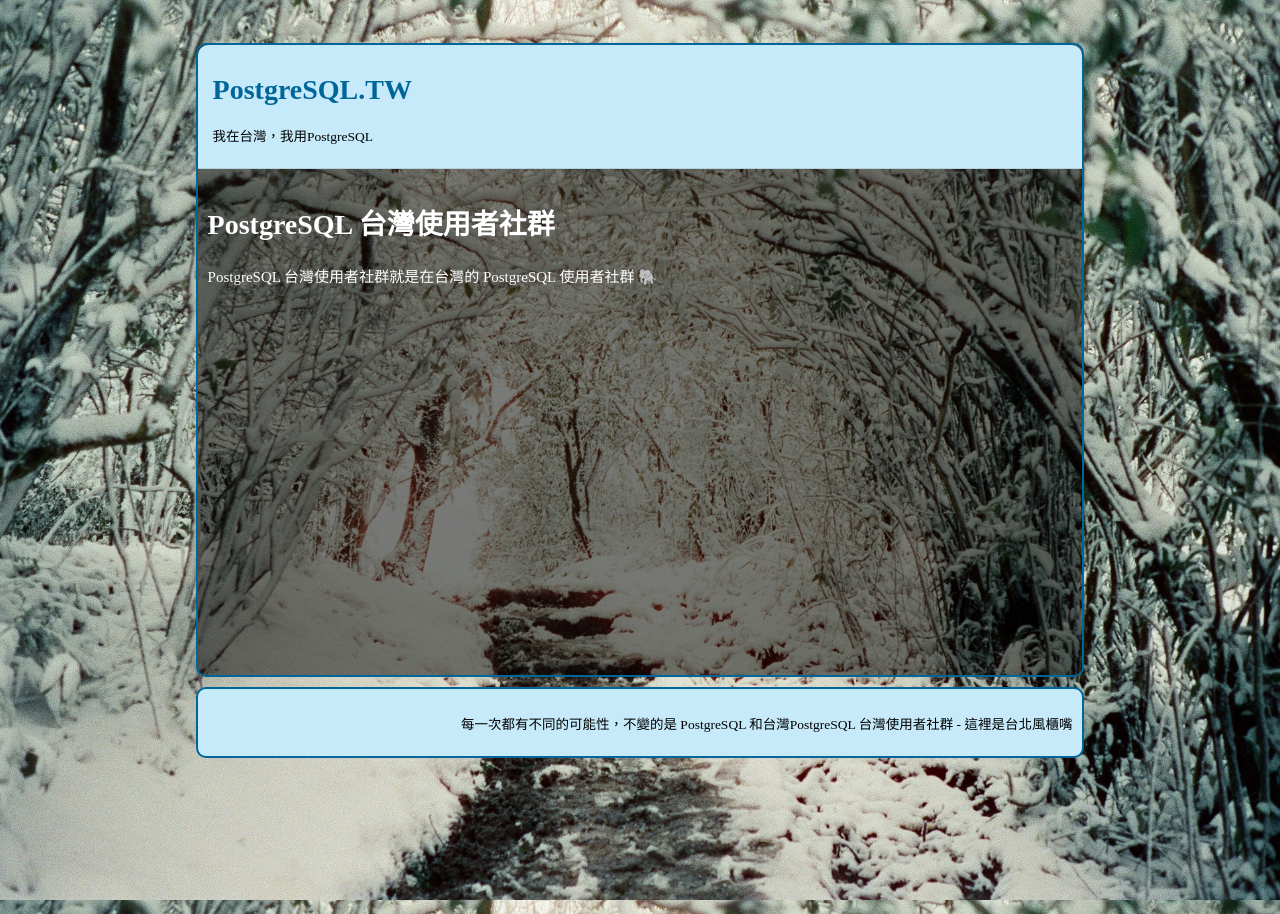
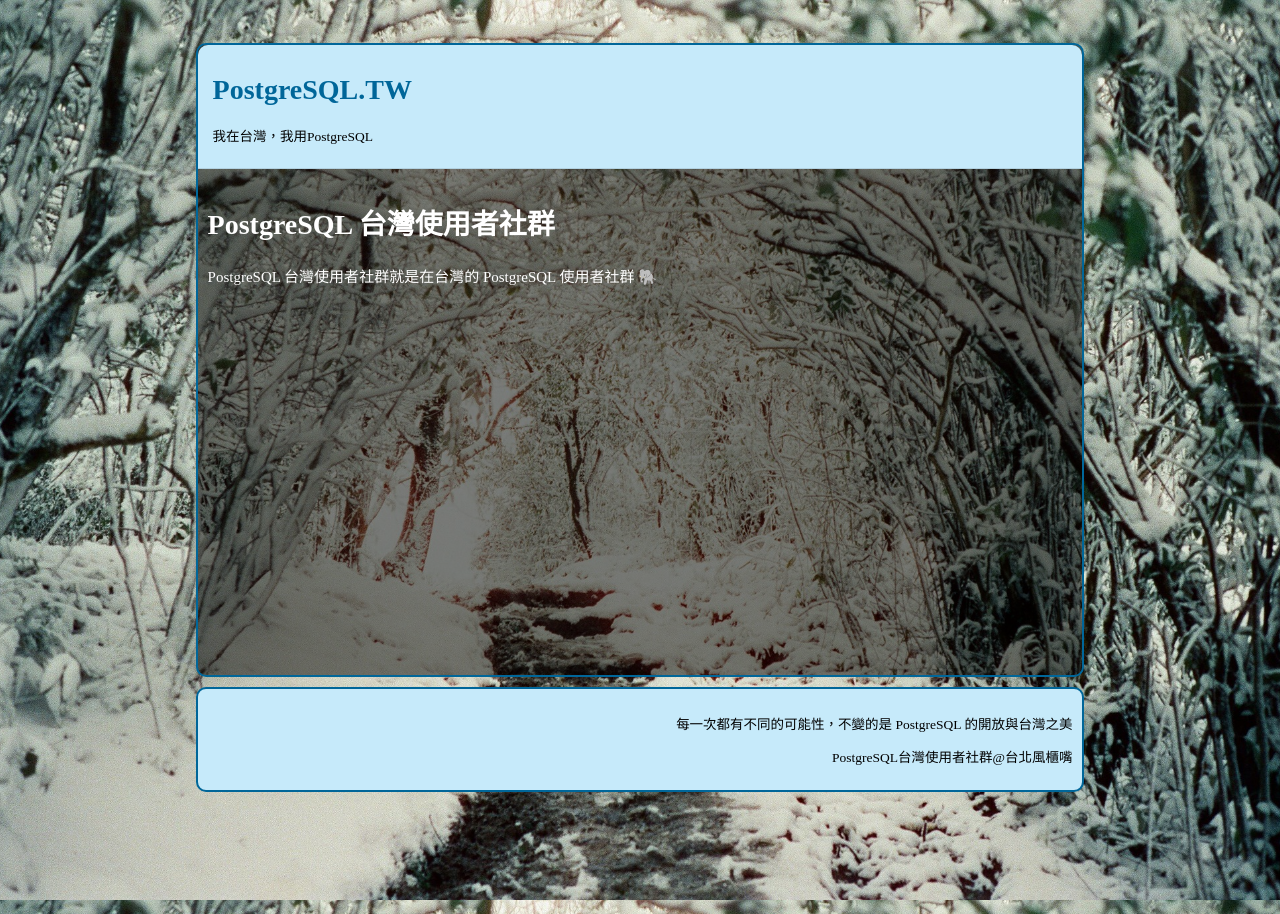
Before and after one commit to pgsql-tw/beta, a Jekyll site: the page built from _pages/pgsql-tw.md, in a window 1280 px wide. Built offline with Jekyll 4.4.1, drawn with Linux system fonts in a browser that asks for light colours; emoji names are drawn with the system emoji font.

Commit message:
Update default.html

```diff
--- a/_layouts/default.html
+++ b/_layouts/default.html
@@ -32,8 +32,8 @@
       </section>
     </div>
     <footer>
-      <p>每一次都有不同的可能性，不變的是 PostgreSQL 和台灣</
-      <p>PostgreSQL 台灣使用者社群 - 這裡是<span id="location">台灣</span></p>
+      <p>每一次都有不同的可能性，不變的是 PostgreSQL 的開放與台灣之美</p>
+      <p>PostgreSQL台灣使用者社群@<span id="location">台灣</span></p>
     </footer>
     <!--[if !IE]><script>fixScale(document);</script><![endif]-->
     <script>
```
